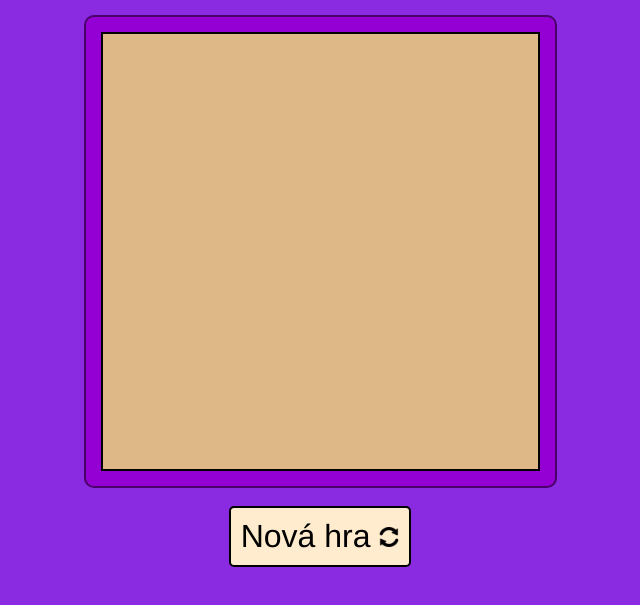
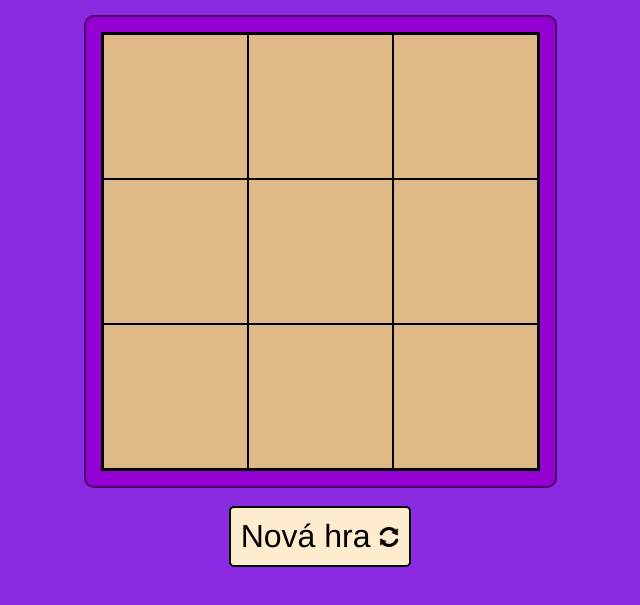
Before and after one commit to PantherZif/Piskvorky, a plain HTML site: page index.html in a window 1280 px wide. Shown: the part 115-720 px from the top of the page, without its empty margins (320-960 px from the left). Drawn offline with Linux system fonts and the light colour scheme.

Commit message:
Update index.html

```diff
--- a/index.html
+++ b/index.html
@@ -8,17 +8,6 @@
 <body>
     <div class="nadpis"><h1>Zahraj si piškvorky!</h1></div>
     <br>
-    <!--<div class="grid">
-        <div class="box"></div>
-        <div class="box"></div>
-        <div class="box"></div>
-        <div class="box"></div>
-        <div class="box"></div>
-        <div class="box"></div>
-        <div class="box"></div>
-        <div class="box"></div>
-        <div class="box"></div>
-    </div>-->
     <div class="pole">
         <canvas id="canvas" width=435px height=435px ></canvas>
     </div>
@@ -27,7 +16,7 @@
         <button name="nova_hra" id="nova_hra">Nová hra <img src="image.png" alt=""></button>
     </div>
 
-<script src="index.js"></script>  <!--Propojení s JavaScriptem-->
+<script src="script.js"></script>
 </body>
 
 </html>
```
